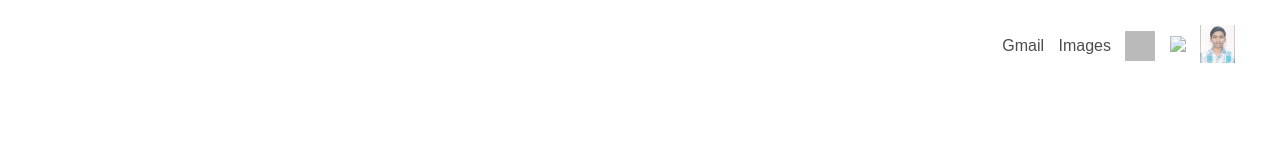
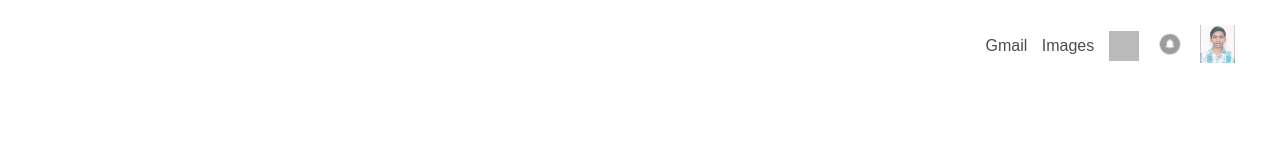
Before and after one commit to abhishekrajuri/Web-ICP-2, a plain HTML site: page task 2/index.html in a window 1280 px wide. Shown: the top 160 px of the page. Drawn offline with Linux system fonts and the light colour scheme; grey boxes are pictures that could not be loaded.

Commit message:
small changes

```diff
--- a/task 2/index.html
+++ b/task 2/index.html
@@ -13,7 +13,7 @@
         <div class="nav-bar-opacity" id="menu-icon"></div>
     </a></li>
     <li><a href="#">
-        <div class="nav-bar-opacity" id="notification-icon"> <img src="notifications.jpeg" height="32px"> </div>
+        <div class="nav-bar-opacity" id="notification-icon"> <img src="notification.PNG" height="32px"> </div>
     </a></li>
     <li><a href="#">
         <div class="nav-bar-opacity" id="login-image"><img src="profile.JPG" height="38px"></div>
```
Also changed, not shown: task 2/drive.png (added), task 2/github.png (added), task 2/gmail.png (added), task 2/outlook.png (added), task 2/pathway.png (added), task 2/skype.png (added), task 2/style.css (line endings or trailing spaces), task 2/task1a.png (added), task 2/task1b.png (added), task 2/task1c.png (added), task 2/task2.png (added), task 2/task3.png (added), task 2/youtube.png (added), 1 other file. Lines whose indentation alone changed are shown as unchanged.
